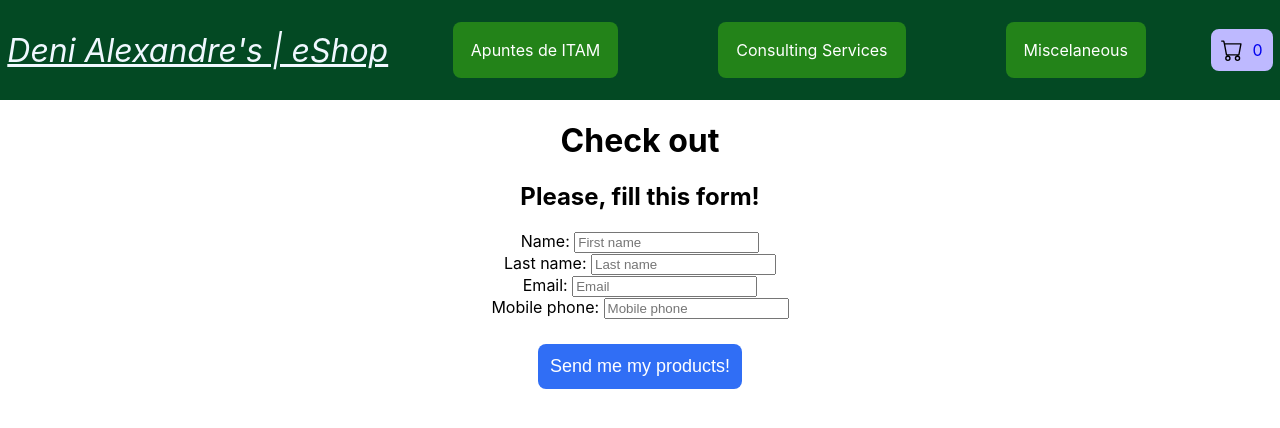
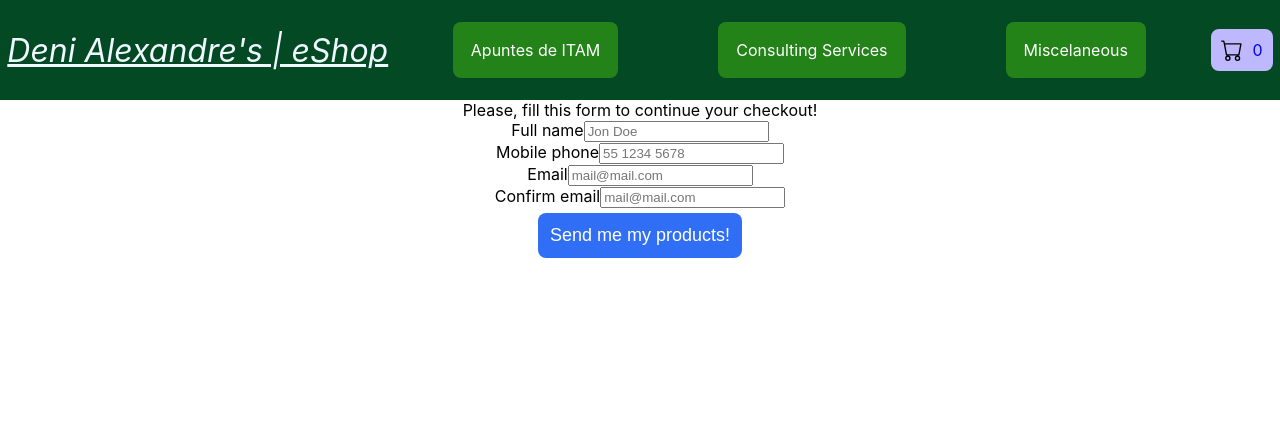
Before and after one commit to denialexandre/My1st-eShop, a React (Create React App) app: page /checkout in a window 1280 px wide. Shown: the top 428 px of the page. Built offline with nearby package versions, Linux system fonts and the light colour scheme.

Commit message:
tarea22082022

```diff
--- a/package.json
+++ b/package.json
@@ -3,6 +3,9 @@
   "version": "0.1.0",
   "private": true,
   "dependencies": {
+    "@emotion/css": "^11.10.0",
+    "@emotion/react": "^11.10.0",
+    "@emotion/styled": "^11.10.0",
     "@testing-library/jest-dom": "^5.16.4",
     "@testing-library/react": "^13.3.0",
     "@testing-library/user-event": "^13.5.0",
@@ -11,6 +14,7 @@
     "react-dom": "^18.2.0",
     "react-router-dom": "^6.3.0",
     "react-scripts": "5.0.1",
+    "react-spinners": "^0.13.4",
     "web-vitals": "^2.1.4"
   },
   "scripts": {
--- a/src/App.js
+++ b/src/App.js
@@ -4,7 +4,7 @@ import Navbar from './Components/Navbar/Navbar';
 import ItemListContainer from './Components/ItemListContainer/ItemListContainer';
 import ItemDetailContainer from './Components/ItemDetailContainer/ItemDetailContainer';
 import Cart from './Components/Cart/Cart';
-import Checkout from './Components/CheckOut/CheckOut';
+import CheckOut from './Components/CheckOut/CheckOut';
 import { BrowserRouter, Routes, Route } from 'react-router-dom'
 import { CartContextProvider } from './Context/CartContext'
 import { NotificationProvider } from './Notification/Notificaction'
@@ -21,8 +21,7 @@ function App() {
                 <Route path='/category/:categoryId' element={<ItemListContainer greeting="Products by category: " />} />
                 <Route path='/detail/:productId' element={<ItemDetailContainer />} />
                 <Route path='/cart' element={<Cart />}/>
-                <Route path='/checkout' element={<Checkout />}/>
-                <Route path='*' element={<h1>PAGE NOT FOUND 404</h1>} />
+                <Route path='/checkout' element={<CheckOut />}/>
               </Routes>
             </BrowserRouter>
           </CartContextProvider>
@@ -30,4 +29,5 @@ function App() {
     </div>
   );
 }
+
 export default App;
--- a/src/Components/CheckOut/CheckOut.css
+++ /dev/null
@@ -1,67 +0,0 @@
-.formTitle {
-    font-size: 1.3rem;
-    color: #BA9C53;
-    font-family: 'Cinzel', serif;
-    text-shadow: 0px 8px 15px rgba(0, 0, 0, 0.5);
-}
-
-.form {
-    display: flex;
-    flex-direction: column;
-}
-
-.formLabel {
-    color: #BA9C53;
-    font-family: 'Cinzel', serif;
-    margin-top: 2px;
-    font-weight: 600;
-}
-
-.formInput {
-    font-family: 'Montserrat', sans-serif;
-    font-weight: 600;
-    align-self: center;
-    width: 300px;
-    height: 20px;
-    margin: 7px 0;
-    padding: 1px 5px;
-    border-radius: 7px;
-    border: none;
-    box-shadow: 0px 4px 15px rgba(0, 0, 0, 0.5);
-}
-
-.formInput:focus {
-    box-shadow: 0px 4px 15px rgba(186, 156, 83, 0.5);
-}
-
-.formBtn {
-    font-family: 'Cinzel', serif;
-    background-color: #BA9C53;
-    color: #242323;
-    border: none;
-    font-size: 1rem;
-    font-weight: 600;
-    margin: 25px 5px;
-    padding: 2.5px 20px;
-    width: 10%;
-    border-radius: 10px;
-    box-shadow: 0px 8px 15px rgba(0, 0, 0, 0.5);
-    transition: all 0.3s ease 0s;
-    cursor: pointer;
-    text-decoration: none;
-}
-
-.formBtn:hover {
-    background-color: #879492;
-    color: #FFFFF0;
-    box-shadow: 0px 8px 15px rgba(255, 255, 240, 0.1);
-    transform: translateY(-3px);
-}
-
-.formBtn:active {
-    transform: translateY(0);
-    box-shadow: none;
-    color: #BA9C53;
-    background-color: #7c8583;
-    transition: all 0.2s ease 0s;
-}
--- a/src/Components/CheckOut/CheckOut.js
+++ b/src/Components/CheckOut/CheckOut.js
@@ -1,96 +1,157 @@
-import './CheckOut.css'
-import { useContext, useState } from 'react'
+import React, { useState, useContext } from "react";
 import { CartContext } from '../../Context/CartContext'
-import { addDoc, collection, Timestamp,  getDocs, query, where, documentId, writeBatch } from 'firebase/firestore'
-import { db } from '../../Services/Firebase/index'
+import { getFirestore, collection, writeBatch, addDoc, Timestamp, doc } from "firebase/firestore";
+import { Link } from "react-router-dom";
 
-const Checkout = () => {
+const CheckOut = () => {
+    const { cart, clearCart, total } = useContext(CartContext);
+    const [orderId, setOrderId] = useState("");
+    const [creatingOrder, setCreatingOrder] = useState(false);
+    const [formData, setFormData] = useState({
+        name: "",
+        email: "",
+        emailConfirm: "",
+        phone: "",
+    });
 
-    const [firstname, setfirstname] = useState('');
-    const [lastname, setlastname] = useState('');
-    const [email, setemail] = useState('');
-    const [mobilephone, setmobilephone] = useState();
+  const handleChange = (e) => {
+    setFormData({
+      ...formData,
+      [e.target.name]: e.target.value,
+    });
+  };
 
-    const { cart, clearCart, total } = useContext(CartContext)
+  const createOrder = (e) =>  {
+    e.preventDefault();
+    setCreatingOrder(true);
+    delete formData.emailConfirm;
+    let order = {};
+    order.date = Timestamp.fromDate(new Date());
+    order.buyer = formData;
+    order.products = cart.map((cartItem) => {
+      const id = cartItem.id;
+      const name = cartItem.name;
+      const price = cartItem.price;
+      const quantity = cartItem.quantity;
+      const totalPrice = cartItem.price * cartItem.quantity;
+      return { id, name, price, quantity, totalPrice };
+    });
 
-    const createOrder = async () => {
-        try {
-            const objOrder = {
-                client: {
-                    firstname: 'firstname',
-                    lastname: 'lastname',
-                    mobilephone: 'mobilephone',
-                    email: 'email'
-                },
-                items: cart,
-                total,
-                date: Timestamp.fromDate(new Date())
-            }
+    const firestoreDb = getFirestore();
+    const orderCollection = collection(firestoreDb, "orders");
+    addDoc(orderCollection, order)
+      .then((resp) => setOrderId(resp.id))
+      .catch((err) => console.log(err))
+      .finally(() => {
+        clearCart();
+        updateStock();
+        setCreatingOrder(false);
+        setFormData({
+          name: "",
+          email: "",
+          emailConfirm: "",
+          phone: "",
+        });
+      });
 
-            const ids = cart.map(prod => prod.id)
+    function updateStock() {
+      const batch = writeBatch(firestoreDb);
 
-            const productsRef = collection(db, 'products')
+      order.items.map((el) => {
+        let updateDoc = doc(firestoreDb, "products", el.id);
+        let currentStock = cart.find((item) => item.id === el.id).stock;
 
-            const productsAddedFromFirestore = await getDocs(query(productsRef, where(documentId(), 'in', ids)))
+        batch.update(updateDoc, {
+          stock: currentStock - el.quantity,
+        });
+      });
+          batch.commit();
+      }
+    };
 
-            const { docs } = productsAddedFromFirestore
+  return (
+    <>
+      {creatingOrder ? (
+        <div className="container">
+          <div className="py-5 text-center mt-5">
+            <h2 className="mt-5">Thanks for your purchase!</h2>
+            <h4 className="my-5">La compra se ha realizado exitosamente.</h4>
+            <strong>Se te enviará por correo un enlace para agendar la primera cita de entendimiento para armar tu caso de negocio.</strong>
+            <br />
+            <br />
+            <br />
+            <br />
+            <Link className="btn btn-danger bg-gradient mt-5" to={`/`}>
+              <strong>Continue shopping</strong>
+            </Link>
+          </div>
+        </div>
+      ) : (
+        <div>
+          Please, fill this form to continue your checkout!
+          <div className="container mt-5 form_container d-flex">
+            <div className="container align-self-center position-relative">
+              <div className="row">
+                <div className="col-12">
+                  <form
+                    className="d-flex flex-column"
+                    onSubmit={createOrder}
+                    onChange={handleChange}
+                  >
+                    <div className="mb-3 d-flex flex-column align-items-center">
+                      <label className="form-label">Full name</label>
+                      <input
+                        type="name"
+                        className="form-control form-control--color"
+                        name="name"
+                        placeholder="Jon Doe"
+                        defaultValue={formData.name}
+                        required
+                      />
+                    </div>
+                    <div className="mb-3 d-flex flex-column align-items-center">
+                      <label className="form-label">Mobile phone</label>
+                      <input
+                        type="name"
+                        className="form-control form-control--color"
+                        name="phone"
+                        placeholder="55 1234 5678"
+                        defaultValue={formData.phone}
+                        required
+                      />
+                    </div>
+                    <div className="mb-3 d-flex flex-column align-items-center">
+                      <label className="form-label">Email</label>
+                      <input
+                        type="name"
+                        className="form-control form-control--color"
+                        name="email"
+                        placeholder="mail@mail.com"
+                        defaultValue={formData.email}
+                        required
+                      />
+                    </div>
+                    <div className="mb-3 d-flex flex-column align-items-center">
+                      <label className="form-label">Confirm email</label>
+                      <input
+                        type="name"
+                        className="form-control form-control--color"
+                        name="emailConfirm"
+                        placeholder="mail@mail.com"
+                        defaultValue={formData.emailConfirm}
+                        required
+                      />
+                    </div>
+                    <button className="Button" onClick={createOrder}>Send me my products!</button>
+                  </form>
+                </div>
+              </div>
+            </div>
+          </div>
+        </div>
+      )}
+    </>
+  );
+};
 
-            const outOfStock = []
-
-            const batch = writeBatch(db)
-
-            docs.forEach(doc => {
-                const dataDoc = doc.data()
-                const stockDb = dataDoc.stock
-
-                const productAdded = cart.find(prod => prod.id === doc.id)
-                const prodQuaantity = productAdded?.quantity
-
-                if(stockDb >= prodQuaantity) {
-                    batch.update(doc.ref, { stock: stockDb - prodQuaantity})
-                } else {
-                    outOfStock.push({ id: doc.id, ...dataDoc})
-                }
-            })
-
-            if(outOfStock.length === 0) {
-                const orderRef = collection(db, 'orders')
-                const orderAdded = await addDoc(orderRef, objOrder)
-                batch.commit()
-                console.log(orderAdded.id)
-                clearCart()
-            } else {
-                console.log('There are out of stock products')
-            }
-        } catch (error) {
-            console.log(error)
-        } finally {
-            console.log('Function "createOrder has finished the process')
-        }
-    }
-
-    return (
-        <div>
-            <h1>Check out</h1>
-            <h2>Please, fill this form!</h2>
-                <form action="#" method="post" name="form_name" id="form_id" class="form_class" >
-                <label>Name: </label>
-                <input type="text" name="firstname" id="firstname" placeholder="First name" />
-                <br></br>
-                <label>Last name: </label>
-                <input type="text" name="lastname" id="lastname" placeholder="Last name" />
-                <br></br>
-                <label>Email: </label>
-                <input type="text" name="email" id="email" placeholder="Email" />
-                <br></br>
-                <label>Mobile phone: </label>
-                <input type="text" name="mobilephone" id="mobilephone" placeholder="Mobile phone" />
-                <br></br>
-                <br></br>
-                <button className="Button" onClick={createOrder}>Send me my products!</button>
-            </form>
-        </div>
-    )
-}
-
-export default Checkout
+export default CheckOut;
```
Also changed, not shown: 1 other file (tests, documents, lock files or other folders).
